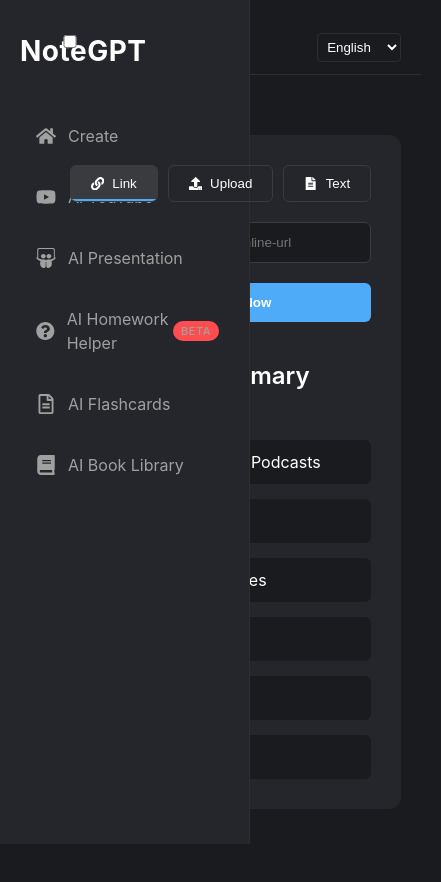
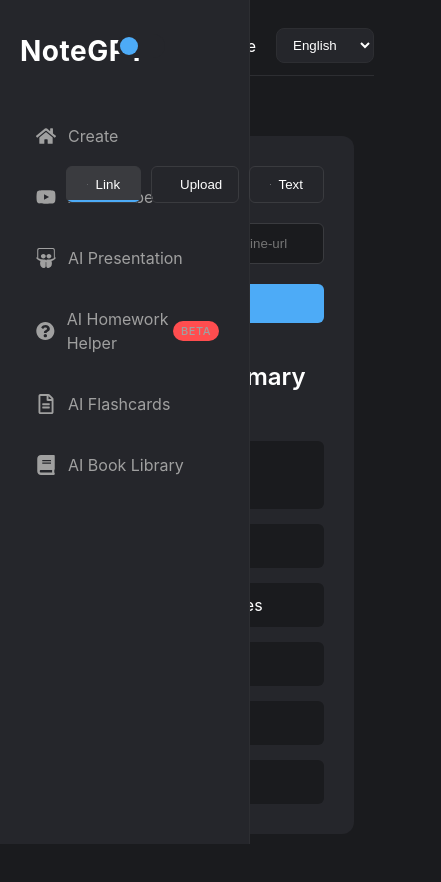
Before and after one commit to ansht3/note_gpt, a React (Create React App) app: page / in a window 390 px wide. Shown: the top 882 px of the page, 441 px wide, since content can reach past the window. Built offline with nearby package versions, Linux system fonts and the light colour scheme; no server answers; grey boxes are pictures that could not be loaded.

Commit message:
smooth animations and better responsive design

```diff
--- a/src/App.css
+++ b/src/App.css
@@ -40,40 +40,205 @@
 .app {
   display: flex;
   min-height: 100vh;
-  background-color: #1a1b1e;
-  color: white;
+  background-color: var(--background-dark);
+  color: var(--text-primary);
 }
 
 .main-content {
   flex: 1;
-  padding: 20px;
+  padding: 20px 40px;
+  margin-left: 250px; /* Match sidebar width */
+  transition: margin-left 0.3s ease;
 }
 
 .top-bar {
   display: flex;
-  justify-content: space-between;
+  justify-content: flex-end;
   align-items: center;
-  padding: 10px 20px;
-  border-bottom: 1px solid #2d2e32;
+  padding: 16px 0;
+  margin-bottom: 32px;
+  gap: 20px;
+  border-bottom: 1px solid var(--border-color);
 }
 
 .theme-toggle {
   display: flex;
   align-items: center;
-  gap: 10px;
+  gap: 8px;
 }
 
 .switch {
   position: relative;
   display: inline-block;
-  width: 60px;
-  height: 34px;
+  width: 48px;
+  height: 24px;
+}
+
+.switch input {
+  opacity: 0;
+  width: 0;
+  height: 0;
+}
+
+.slider {
+  position: absolute;
+  cursor: pointer;
+  top: 0;
+  left: 0;
+  right: 0;
+  bottom: 0;
+  background-color: var(--background-light);
+  transition: 0.3s;
+  border-radius: 24px;
+}
+
+.slider:before {
+  position: absolute;
+  content: "";
+  height: 18px;
+  width: 18px;
+  left: 3px;
+  bottom: 3px;
+  background-color: var(--primary-color);
+  transition: 0.3s;
+  border-radius: 50%;
+}
+
+input:checked + .slider {
+  background-color: var(--primary-dark);
+}
+
+input:checked + .slider:before {
+  transform: translateX(24px);
 }
 
 .language-select {
-  background: transparent;
-  color: white;
-  border: 1px solid #2d2e32;
-  padding: 5px;
-  border-radius: 4px;
+  padding: 8px 12px;
+  border-radius: var(--radius-md);
+  background-color: var(--background-light);
+  color: var(--text-primary);
+  border: 1px solid var(--border-color);
+  cursor: pointer;
+  transition: all 0.2s ease;
 }
+
+.language-select:hover {
+  border-color: var(--primary-color);
+}
+
+.language-select:focus {
+  outline: none;
+  border-color: var(--primary-color);
+  box-shadow: 0 0 0 2px rgba(77, 171, 247, 0.2);
+}
+
+.content-section {
+  background-color: var(--background-light);
+  border-radius: var(--radius-lg);
+  padding: 24px;
+  margin-bottom: 24px;
+  box-shadow: 0 2px 4px rgba(0, 0, 0, 0.1);
+  transition: transform 0.2s ease, box-shadow 0.2s ease;
+}
+
+.content-section:hover {
+  transform: translateY(-2px);
+  box-shadow: 0 4px 8px rgba(0, 0, 0, 0.2);
+}
+
+.loading-container {
+  display: flex;
+  justify-content: center;
+  align-items: center;
+  min-height: 200px;
+}
+
+.not-found {
+  text-align: center;
+  padding: 48px 20px;
+  animation: fadeIn 0.3s ease;
+}
+
+.not-found h1 {
+  font-size: 3rem;
+  margin-bottom: 16px;
+  color: var(--primary-color);
+}
+
+.not-found p {
+  color: var(--text-secondary);
+  font-size: 1.2rem;
+}
+
+@keyframes fadeIn {
+  from {
+    opacity: 0;
+    transform: translateY(10px);
+  }
+  to {
+    opacity: 1;
+    transform: translateY(0);
+  }
+}
+
+@media (max-width: 1024px) {
+  .main-content {
+    margin-left: 200px;
+    padding: 20px;
+  }
+}
+
+@media (max-width: 768px) {
+  .app {
+    flex-direction: column;
+  }
+
+  .main-content {
+    margin-left: 0;
+    padding: 16px;
+  }
+
+  .top-bar {
+    padding: 12px 0;
+    margin-bottom: 24px;
+    flex-wrap: wrap;
+  }
+
+  .content-section {
+    padding: 16px;
+    margin-bottom: 16px;
+  }
+}
+
+@media (prefers-color-scheme: dark) {
+  .content-section {
+    box-shadow: 0 2px 4px rgba(0, 0, 0, 0.2);
+  }
+
+  .content-section:hover {
+    box-shadow: 0 4px 8px rgba(0, 0, 0, 0.3);
+  }
+}
+
+@media (prefers-reduced-motion: reduce) {
+  * {
+    animation: none !important;
+    transition: none !important;
+  }
+}
+
+@media print {
+  .app {
+    display: block;
+  }
+
+  .main-content {
+    margin: 0;
+    padding: 0;
+  }
+
+  .top-bar,
+  .sidebar {
+    display: none;
+  }
+}
```
